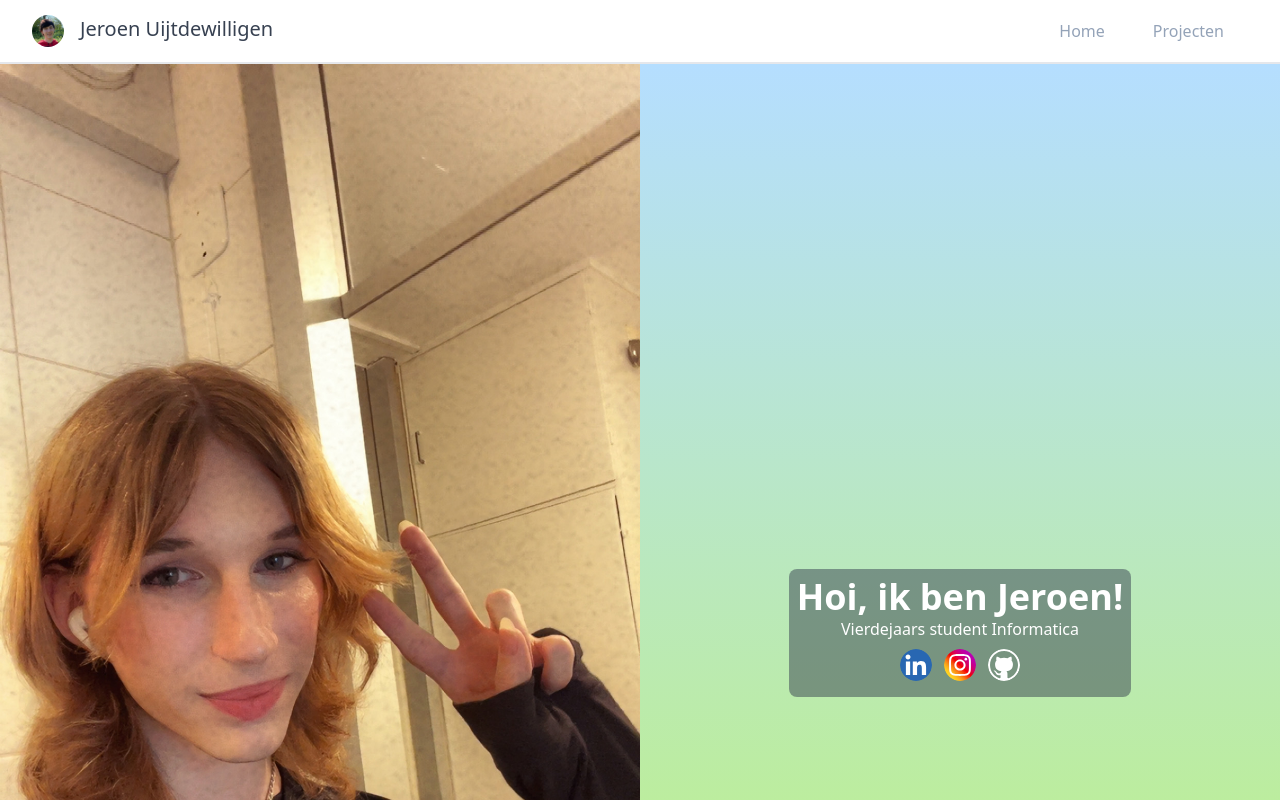
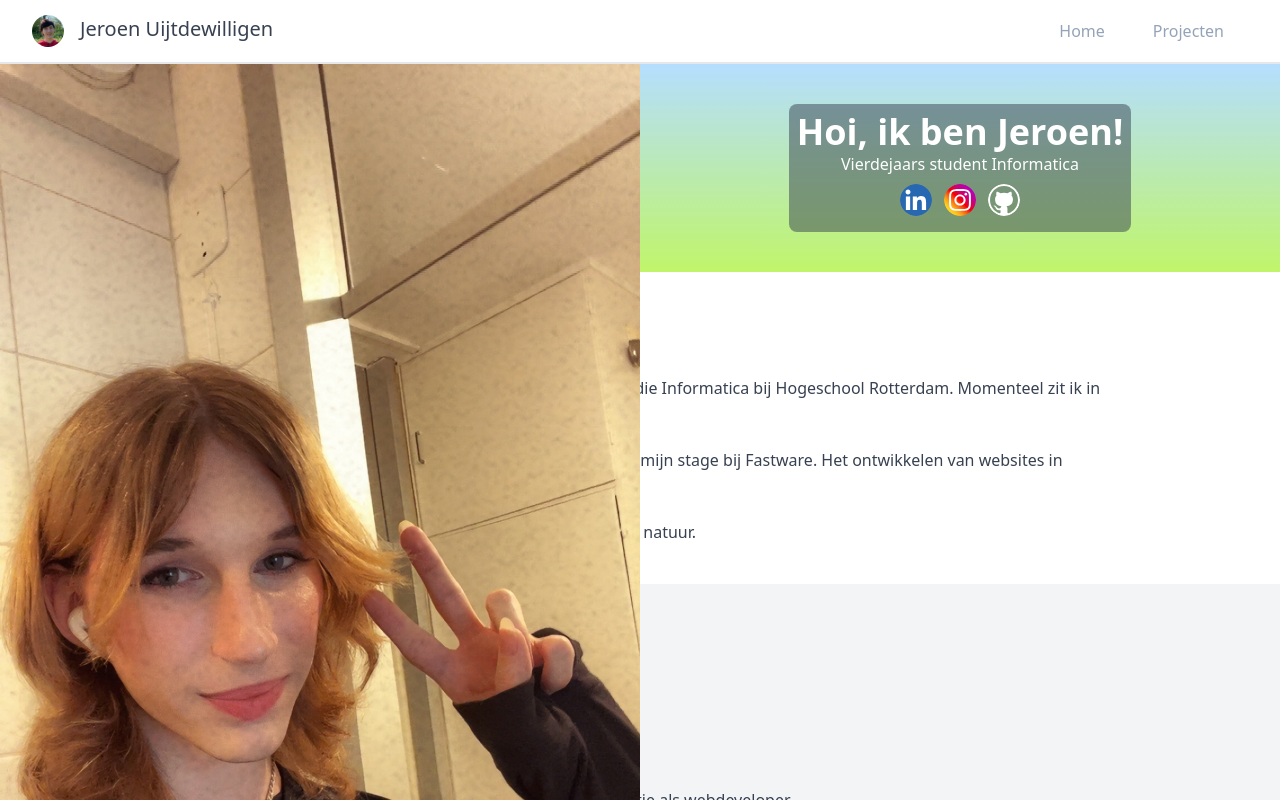
Before and after one commit to JeroenUijt/portfolio-website-oud, a React (Vite) app: page /home in a window 1280 px wide. Shown: the top 800 px of the page. Built offline with nearby package versions, Linux system fonts and the light colour scheme.

Commit message:
set fixed height

```diff
--- a/src/pages/HomePage.tsx
+++ b/src/pages/HomePage.tsx
@@ -8,7 +8,7 @@ const HomePage: FC = () => {
       <Navbar />
       <section id="Intro" className="relative">
         <div className="sm:grid sm:grid-cols-2">
-          <div>
+          <div className="h-52">
             <img className="object-cover" src="/images/JeroenUijt.jpeg" alt="Ikzeluf" />
           </div>
           <div className="flex justify-center bg-gradient-to-t from-[#c0f56a] to-[#b5deff] p-4">
@@ -25,7 +25,7 @@ const HomePage: FC = () => {
           <h1 className="text-4xl font-bold">Over mij:</h1>
           <br />
           <p>
-            Mijn naam is Jeroen Uijtdewilligen. Ik ben 21 jaar en volg de studie
+            Mijn naam is Jeroen Uijtdewilligen. Ik ben 23 jaar en volg de studie
             Informatica bij Hogeschool Rotterdam. Momenteel zit ik in het vierde
             leerjaar.
           </p>
```
